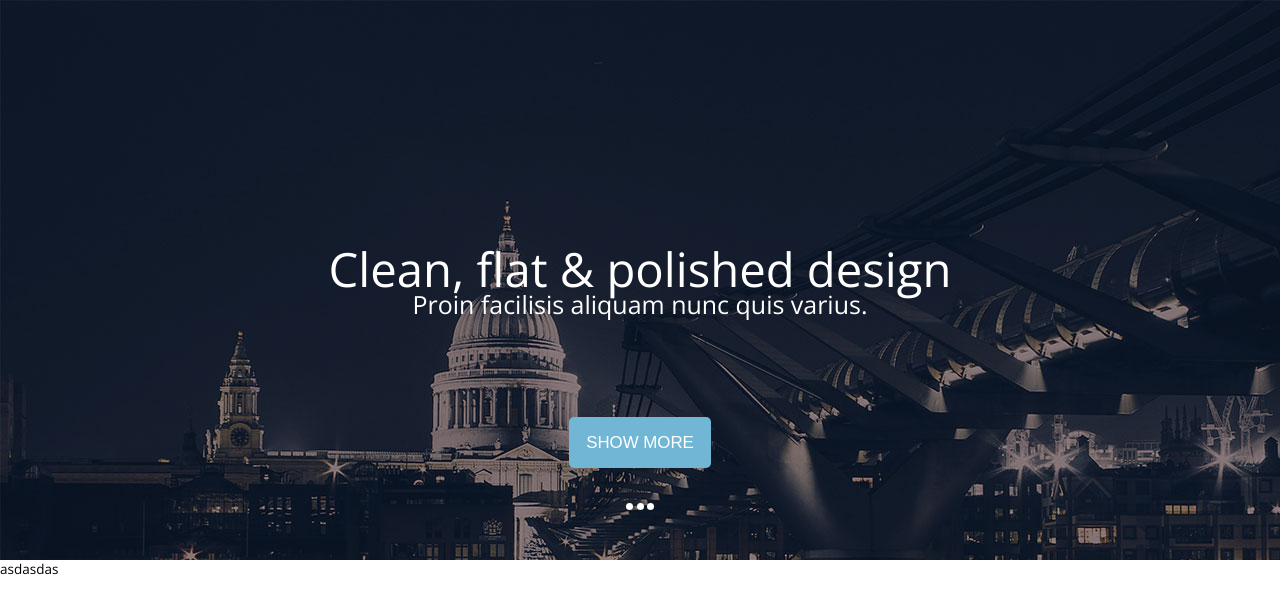
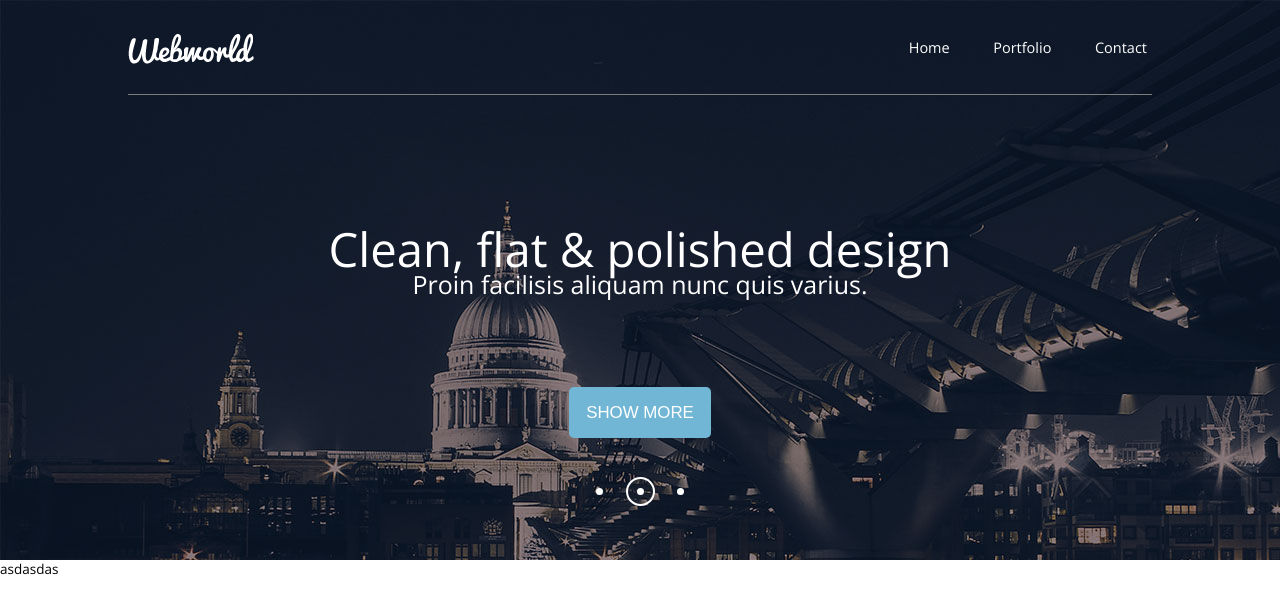
Before and after one commit to dionisnote/trainingLayout, a website: page sources/jade/index.jade in a window 1280 px wide. Drawn offline with nearby package versions, Linux system fonts and the light colour scheme; files that its build step writes are made by us from their sources; files whose address does not match are found by name.

Commit message:
banners pagination ok

```diff
--- a/sources/jade/index.jade
+++ b/sources/jade/index.jade
@@ -29,7 +29,7 @@ html
                                     button.actionButton.blueBtn Show more
                 ul.bannersPagination
                     li
-                    li
+                    li.active
                     li
         main
             h1 asdasdas
--- a/sources/sass/style.scss
+++ b/sources/sass/style.scss
@@ -29,6 +29,7 @@ html {
 .headerTopBar {
     position: absolute;
     width: 100%;
+    z-index: 5;
 
     .contentBlock {
         height: $topBannerHeight;
@@ -58,6 +59,8 @@ html {
     text-transform: uppercase;
     height: 3em;
     padding: 0 1em;
+    cursor: pointer;
+    outline: none;
 }
 
 .headerBanners {
@@ -82,7 +85,7 @@ html {
         width: 100%;
         text-align: center;
         .bannerTitle {
-            margin-top: 150px;
+            margin-top: 130px;
             font-size: 3.5rem;
         }
         .bannerSubText{
@@ -92,7 +95,7 @@ html {
 
     .actionButton {
         display: inline-block;
-        margin-top: 100px;
+        margin-top: 90px;
         font-size: 1.25rem;
     }
     .bannersPagination {
@@ -101,11 +104,24 @@ html {
         width: 100%;
         text-align: center;
         li {
+            position: relative;
             display: inline-block;
             width: 7px;
             height: 7px;
+            margin: 15px;
             background: $lightColor;
             border-radius: 50%;
+            &.active:after {
+                content: '';
+                position: absolute;
+                display: block;
+                width: 25px;
+                height: 25px;
+                top: -11px;
+                left: -11px;
+                border: 2px solid $lightColor;
+                border-radius: 50%;
+            }
         }
     }
 
```
Also changed, not shown: public/css/style.css, public/index.html.
